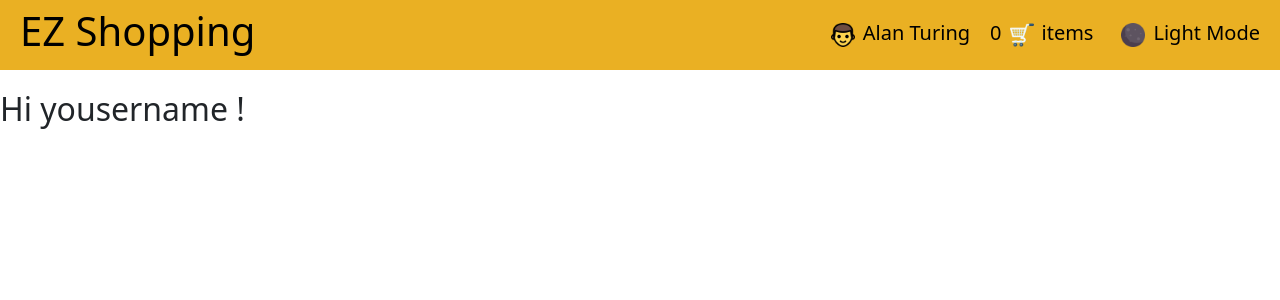
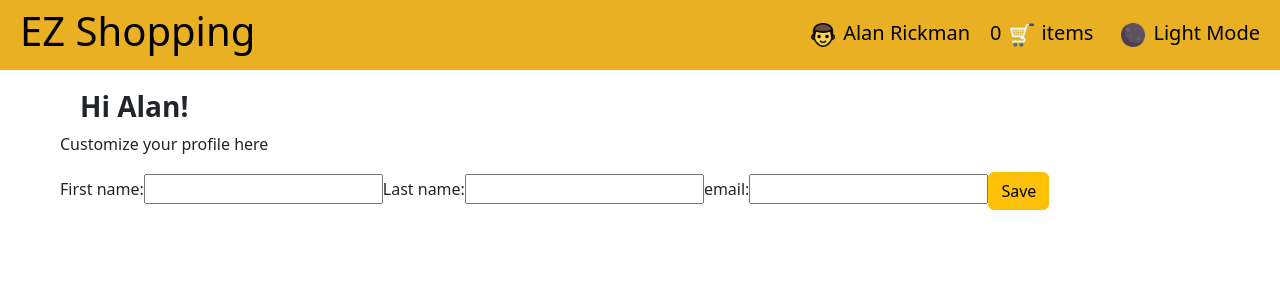
Before and after one commit to Marikita1007/Projet-EZ-Shopping, a React (Create React App) app in the folder ez_shopping/: page /profile in a window 1280 px wide. Shown: the top 300 px of the page. Built offline with nearby package versions, Linux system fonts and the light colour scheme; no server answers.

Commit message:
User Form and working progress of scss form

```diff
--- /dev/null
+++ b/ez_shopping/src/actions/actions-type.js
@@ -0,0 +1,17 @@
+import { SET_FIRSTNAME, SET_LASTNAME, SET_EMAIL } from "../constants/actions";
+
+//PROFILE PAGE
+export const setFirstname = (firstname) => ({
+    type: SET_FIRSTNAME,
+    payload: firstname,
+});
+
+export const setLastname = (lastname) => ({
+    type: SET_LASTNAME,
+    payload: lastname,
+});
+
+export const setEmail = (email) => ({
+    type: SET_EMAIL,
+    payload: email,
+});
--- a/ez_shopping/src/components/Header/Header.js
+++ b/ez_shopping/src/components/Header/Header.js
@@ -5,13 +5,16 @@ import light_moon from "./logos/moon_light.png";
 import dark_moon from "./logos/moon_dark.png";
 import { useSelector } from "react-redux";
 import { NavLink } from 'react-router-dom';
+// /connect関数を使用することで、ReactコンポーネントをReduxのストアに接続し、Reduxのstateをコンポーネントのpropsとして受け取ることができる
+import {connect} from "react-redux";
+import {Fragment} from "react";
 
-const Header = () => {
+const Header = ( {firstname, lastname} ) => {
 	const quantity = useSelector((state) => state.cart.quantity);
 	console.log("header quantity:", quantity);
 
 	return (
-		<>
+		<Fragment>
 			<header id="main_header">
 				<h1>EZ Shopping</h1>
 				<nav>
@@ -19,7 +22,7 @@ const Header = () => {
 						<li>
 							<NavLink to="/profile">
 								<img className="icons" src={man} alt="Man Icon" />
-								Alan Turing
+								{ firstname } { lastname }
 							</NavLink>
 						</li>
 						<li>
@@ -38,8 +41,13 @@ const Header = () => {
 					</ul>
 				</nav>
 			</header>
-		</>
+		</Fragment>
 	);
 };
 
-export default Header;
+const mapStateToProps = (state) => ({
+	firstname: state.profile.firstname,
+	lastname: state.profile.lastname,
+});
+
+export default connect(mapStateToProps)(Header);
--- /dev/null
+++ b/ez_shopping/src/components/ProfileForm/ProfileForm.js
@@ -0,0 +1,94 @@
+import React, {Fragment} from "react";
+import {connect} from "react-redux";
+import {setFirstname, setLastname, setEmail} from "../../actions/actions-type";
+import {useState, useEffect} from "react";
+import "./profile.scss";
+
+const ProfileForm = ({firstname, lastname, email, setFirstname, setLastname, setEmail}) => {
+    const [newFirstname, setNewFirstname] = useState("");
+    const [newLastname, setNewLastname] = useState("");
+    const [newEmail, setNewEmail] = useState("");
+
+    localStorage.setItem('firstname', 'Alan');
+    localStorage.setItem('lastname', 'Rickman');
+    localStorage.setItem('email', 'alan-fakestore@3wa');
+
+
+    useEffect(() => {
+        // ページ読み込み時にローカルストレージからデフォルトの名前とメールアドレスを取得する
+        const storedFirstname = localStorage.getItem('firstname');
+        const storedLastname = localStorage.getItem('lastname');
+        const storedEmail = localStorage.getItem('email');
+
+        // 取得した値が存在する場合はstateにセットする
+        if (storedFirstname) {
+            setFirstname(storedFirstname);
+        }
+        if (storedLastname) {
+            setLastname(storedLastname);
+        }
+        if (storedEmail) {
+            setEmail(storedEmail);
+        }
+    }, []); // 空の配列を渡すことで、初回のみ実行するようにする
+
+
+    const handleSave = () => {
+        setFirstname(newFirstname);
+        setLastname(newLastname);
+        setEmail(newEmail);
+
+        // Save to localStorage データの保存 : localStorage.setItem('key', 'value');
+        localStorage.setItem("firstname", newFirstname);
+        localStorage.setItem("lastname", newLastname);
+        localStorage.setItem("email", newEmail);
+    };
+
+    return (
+        <Fragment>
+            <section className="profile_form">
+                <h3>Hi {firstname}!</h3>
+                <p>Customize your profile here</p>
+
+                <label>First name: </label>
+                <input
+                    type="text"
+                    value={newFirstname}
+                    onChange={(e) => setNewFirstname(e.target.value)}
+                />
+
+                <label>Last name: </label>
+                <input
+                    type="text"
+                    value={newLastname}
+                    onChange={(e) => setNewLastname(e.target.value)}
+                />
+
+                <label>email: </label>
+                <input
+                    type="email"
+                    value={newEmail}
+                    onChange={(e) => setNewEmail(e.target.value)}
+                />
+
+                <button type="button" className="btn btn-warning" onClick={handleSave}>
+                    Save
+                </button>
+            </section>
+        </Fragment>
+    );
+};
+
+const mapStateToProps = (state) => ({
+    firstname: state.profile.firstname,
+    lastname: state.profile.lastname,
+    email: state.profile.email,
+});
+
+const mapDispatchToProps = {
+    setFirstname,
+    setLastname,
+    setEmail,
+};
+
+export default connect(mapStateToProps, mapDispatchToProps)(ProfileForm);
--- /dev/null
+++ b/ez_shopping/src/components/ProfileForm/profile.scss
@@ -0,0 +1,11 @@
+.profile_form {
+
+  max-width: 1200px; /* ページ全体の最大幅を指定 */
+  margin: 0 auto; /* ページを中央に配置 */
+  padding: 0 20px; /* ページ全体の左右に余白を持たせる */
+
+  h3 {
+    margin-left: 20px;
+    font-weight: bold;
+  }
+}
--- a/ez_shopping/src/constants/actions.js
+++ b/ez_shopping/src/constants/actions.js
@@ -1,3 +1,9 @@
 // export const SET_PRODUCTS = 'SET_PRODUCTS';
 // export const ADD_PRODUCT_TO_CART = "ADD_PRODUCT_TO_CART";
 // export const UPDATE_QUANTITY = "UPDATE_QUANTITY";
+
+//USER PROFILE ACTION TYPES
+// actionTypes.js
+export const SET_FIRSTNAME = "SET_FIRSTNAME";
+export const SET_LASTNAME = "SET_LASTNAME";
+export const SET_EMAIL = "SET_EMAIL";
--- a/ez_shopping/src/reducers/mainReducer.js
+++ b/ez_shopping/src/reducers/mainReducer.js
@@ -1,8 +1,10 @@
 import { combineReducers } from "redux";
 import cartReducer from "./cartReducer";
 import productReducer from "./productReducer";
+import profileReducer from "./profileReducer";
 
 export default combineReducers({
 	products: productReducer,
 	cart: cartReducer,
+	profile: profileReducer,
 });
--- /dev/null
+++ b/ez_shopping/src/reducers/profileReducer.js
@@ -0,0 +1,31 @@
+import { SET_FIRSTNAME, SET_LASTNAME, SET_EMAIL } from "../constants/actions";
+
+const initialState = {
+    firstname: "",
+    lastname: "",
+    email: "",
+};
+
+export const profileReducer = (state = initialState, action) => {
+    switch (action.type) {
+        case SET_FIRSTNAME:
+            return {
+                ...state,
+                firstname: action.payload,
+            };
+        case SET_LASTNAME:
+            return {
+                ...state,
+                lastname: action.payload,
+            };
+        case SET_EMAIL:
+            return {
+                ...state,
+                email: action.payload,
+            };
+        default:
+            return state;
+    }
+};
+
+export default profileReducer;
--- a/ez_shopping/src/views/Profile.js
+++ b/ez_shopping/src/views/Profile.js
@@ -1,12 +1,12 @@
 // import Product from "../components/Product/Product";
 // import ProductsList from "../components/ProductsList/ProductsList";
+
+import ProfileForm from "../components/ProfileForm/ProfileForm";
 
 const Profile = () => {
     return (
         <section id="user_page">
-            <h2>Hi yousername !</h2>
-
-
+            <ProfileForm />
         </section>
     )
 }
```
Also changed, not shown: ez_shopping/src/actions/product.js (line endings or trailing spaces).
